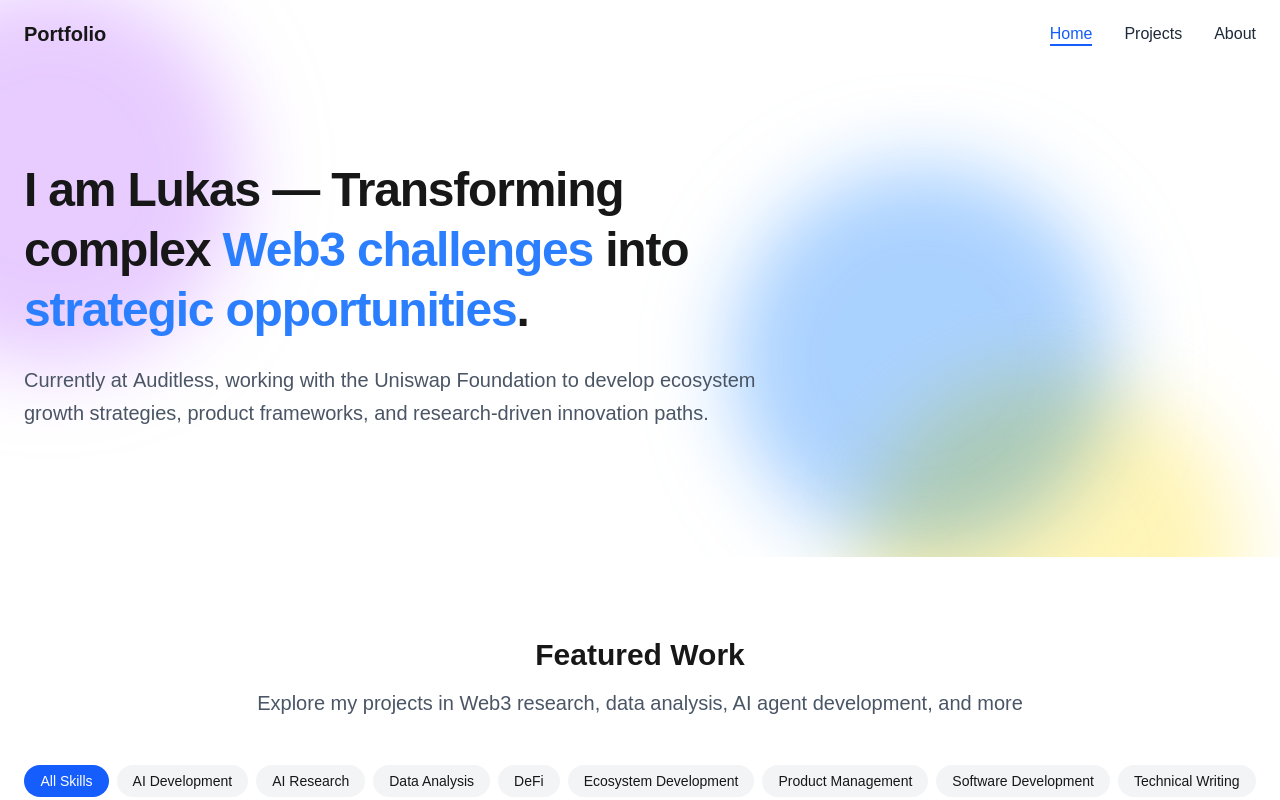
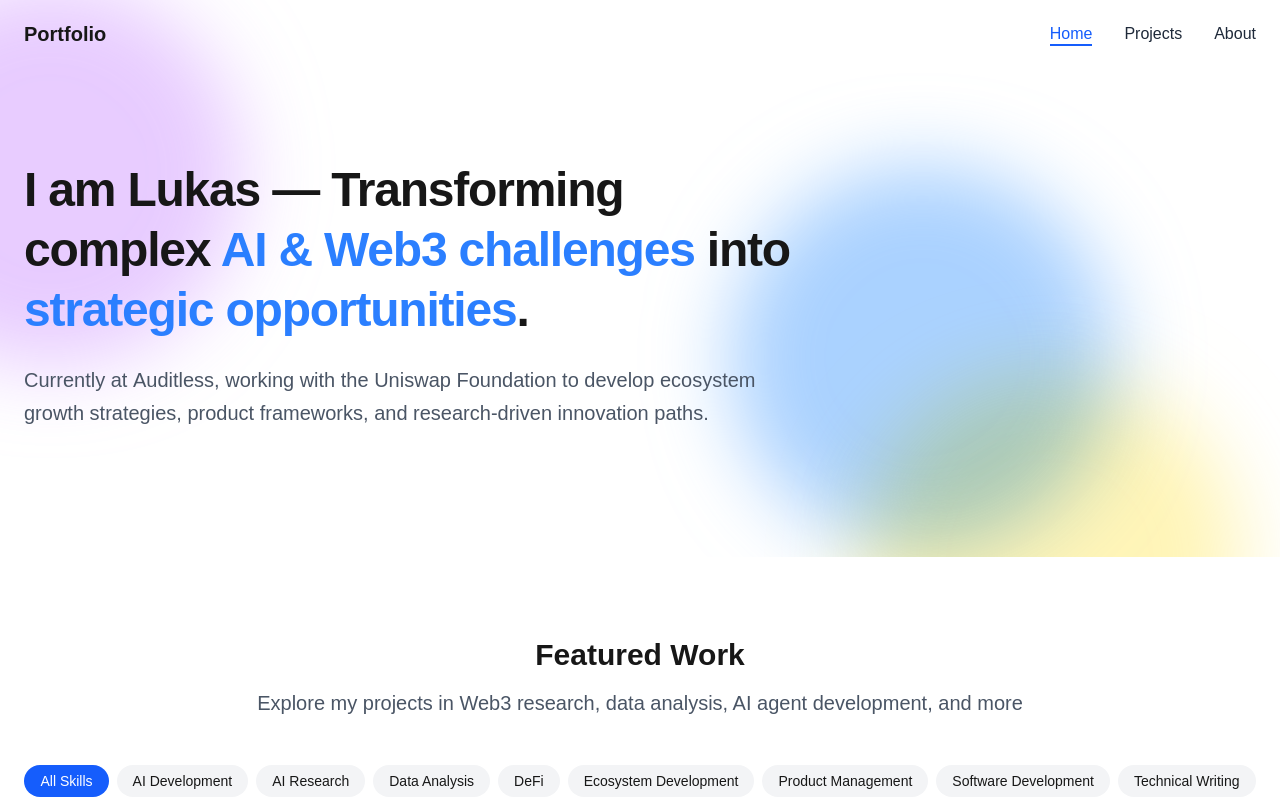
Before and after one commit to 0xLukasinho/portfolio-page, a Next.js app: page / in a window 1280 px wide. Shown: the top 800 px of the page. Built offline with nearby package versions, Linux system fonts and the light colour scheme.

Commit message:
Update Hero.tsx

```diff
--- a/src/components/ui/Hero.tsx
+++ b/src/components/ui/Hero.tsx
@@ -13,7 +13,7 @@ export default function Hero() {
             transition={{ duration: 0.5 }}
             className="text-3xl md:text-5xl font-bold tracking-tight mb-6 leading-tight"
           >
-            I am Lukas — Transforming complex <span className="text-blue-500 dark:text-blue-400">Web3 challenges</span> into <span className="text-blue-500 dark:text-blue-400">strategic opportunities</span>.
+            I am Lukas — Transforming complex <span className="text-blue-500 dark:text-blue-400">AI & Web3 challenges</span> into <span className="text-blue-500 dark:text-blue-400">strategic opportunities</span>.
           </motion.h1>
 
           <motion.p
```
